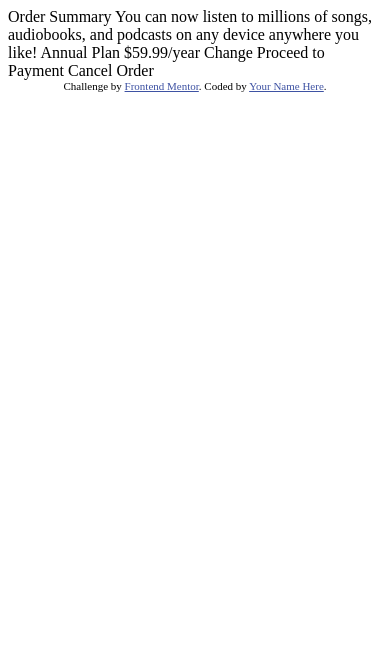
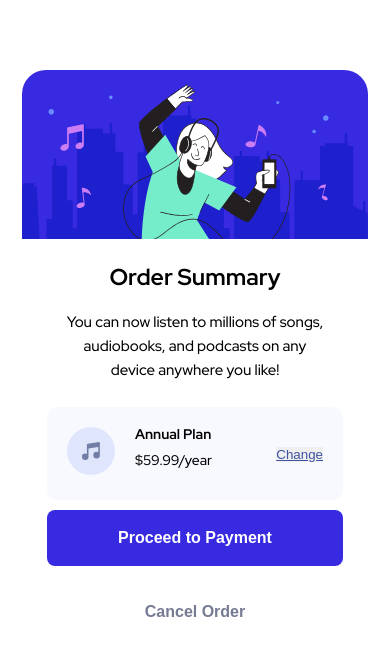
Before and after one commit to Laurel-Jasper/Order-Summary-Component, a plain HTML site: page index.html in a window 390 px wide. Shown: the top 656 px of the page. Drawn offline with Linux system fonts and the light colour scheme.

Commit message:
Add most styles to mobile design

```diff
--- /dev/null
+++ b/index.css
@@ -0,0 +1,126 @@
+/* Global */
+html {
+  font-family: "Red Hat Display", sans-serif;
+}
+body {
+  margin: 0;
+  height: 10000px;
+}
+body * {
+  box-sizing: border-box;
+  margin: 0;
+  padding: 0;
+}
+#preview {
+  /* background-image: url(design/mobile-design.jpg); */
+  background-position: center top;
+  background-repeat: no-repeat;
+  height: 709px;
+  position: absolute;
+  opacity: 0.8;
+  top: 0;
+  width: 100%;
+  pointer-events: none;
+}
+.container {
+  padding-left: 22px;
+  padding-right: 22px;
+}
+.card {
+  background-image: url(images/illustration-hero.svg);
+  background-position: center top;
+  background-repeat: no-repeat;
+  background-size: contain;
+  border-radius: 24px;
+  display: flex;
+  flex-direction: column;
+  max-width: 460px;
+  margin-top: 70px;
+  margin-right: auto;
+  margin-bottom: 0;
+  margin-left: auto;
+  padding-top: 170px;
+  padding-left: 25px;
+  padding-right: 25px;
+}
+.card > h2,
+.card > p {
+  text-align: center;
+}
+.card > h2 {
+  margin-top: 22px;
+  font-size: 23px;
+}
+.card > p {
+  margin-top: 18px;
+  font-size: 15px;
+  font-weight: 500;
+  line-height: 24px;
+  padding: 0 18px;
+}
+.plan {
+  background-color: #f8f9fe;
+  border-radius: 10px;
+  display: flex;
+  align-items: center;
+  margin-top: 25px;
+  padding-left: 10px;
+  padding-right: 10px;
+  padding-top: 20px;
+  padding-bottom: 20px;
+}
+.plan > div {
+  padding-left: 10px;
+  padding-right: 10px;
+}
+.plan-content {
+  flex-grow: 1;
+  display: flex;
+  flex-direction: column;
+  justify-content: flex-start;
+  align-self: flex-start;
+}
+.plan-content > h3 {
+  font-size: 14px;
+  font-weight: 700;
+  line-height: 14px;
+}
+.plan-content > p {
+  font-size: 14px;
+  margin-top: 10px;
+}
+.plan-button {
+  appearance: none;
+  border: 0;
+  padding: 0;
+  margin: 0;
+  color: hsl(228, 45%, 44%);
+  text-decoration: underline;
+}
+.card-button {
+  font-size: 16px;
+  font-weight: 900;
+  line-height: 16px;
+  padding-bottom: 20px;
+  padding-top: 20px;
+  border: 0;
+  appearance: none;
+  background-color: transparent;
+}
+.card-button-primary {
+  margin-top: 10px;
+  border-radius: 8px;
+  color: #ffffff;
+  background-color: #382AE1;
+}
+.card-button-secondary {
+  margin-top: 18px;
+  color: #757B93;
+}
+.attribution {
+  font-size: 11px;
+  text-align: center;
+}
+.attribution a {
+  color: hsl(228, 45%, 44%);
+}
--- a/index.html
+++ b/index.html
@@ -1,37 +1,51 @@
 <!DOCTYPE html>
 <html lang="en">
-<head>
-  <meta charset="UTF-8">
-  <meta name="viewport" content="width=device-width, initial-scale=1.0"> <!-- displays site properly based on user's device -->
+  <head>
+    <meta charset="UTF-8" />
+    <meta name="viewport" content="width=device-width, initial-scale=1.0" />
 
-  <link rel="icon" type="image/png" sizes="32x32" href="./images/favicon-32x32.png">
+    <link rel="preconnect" href="https://fonts.googleapis.com" />
+    <link rel="preconnect" href="https://fonts.gstatic.com" crossorigin />
+    <link
+      href="https://fonts.googleapis.com/css2?family=Red+Hat+Display:wght@500;700;900&display=swap"
+      rel="stylesheet"
+    />
+    <!-- displays site properly based on user's device -->
 
-  <title>Frontend Mentor | Order summary card</title>
+    <link
+      rel="icon"
+      type="image/png"
+      sizes="32x32"
+      href="./images/favicon-32x32.png"
+    />
 
-  <!-- Feel free to remove these styles or customise in your own stylesheet 👍 -->
-  <style>
-    .attribution { font-size: 11px; text-align: center; }
-    .attribution a { color: hsl(228, 45%, 44%); }
-  </style>
-</head>
-<body>
-
-  Order Summary
-
-  You can now listen to millions of songs, audiobooks, and podcasts on any
-  device anywhere you like!
-
-  Annual Plan
-  $59.99/year
-
-  Change
-
-  Proceed to Payment
-  Cancel Order
-
-  <div class="attribution">
-    Challenge by <a href="https://www.frontendmentor.io?ref=challenge" target="_blank">Frontend Mentor</a>.
-    Coded by <a href="#">Your Name Here</a>.
-  </div>
-</body>
+    <link rel="stylesheet" href="index.css" />
+    <title>Frontend Mentor | Order summary card</title>
+  </head>
+  <body>
+    <div id="preview"></div>
+    <div class="container">
+      <form class="card">
+        <h2>Order Summary</h2>
+        <p>
+          You can now listen to millions of songs, audiobooks, and podcasts on
+          any device anywhere you like!
+        </p>
+        <div class="plan">
+          <div>
+            <img src="images/icon-music.svg" role="presentation" />
+          </div>
+          <div class="plan-content">
+            <h3>Annual Plan</h3>
+            <p>$59.99/year</p>
+          </div>
+          <div>
+            <button class="plan-button">Change</button>
+          </div>
+        </div>
+        <button class="card-button card-button-primary">Proceed to Payment</button>
+        <button class="card-button card-button-secondary">Cancel Order</button>
+      </form>
+    </div>
+  </body>
 </html>
```
